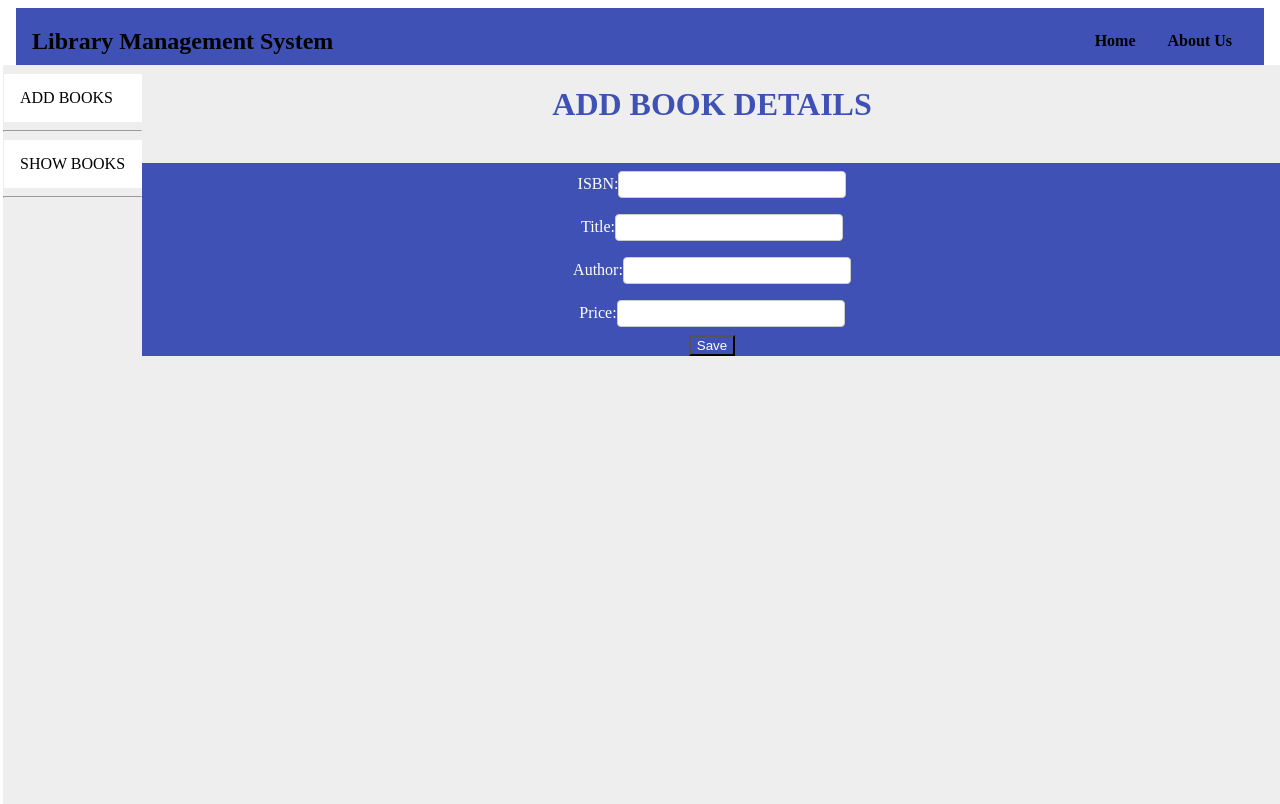
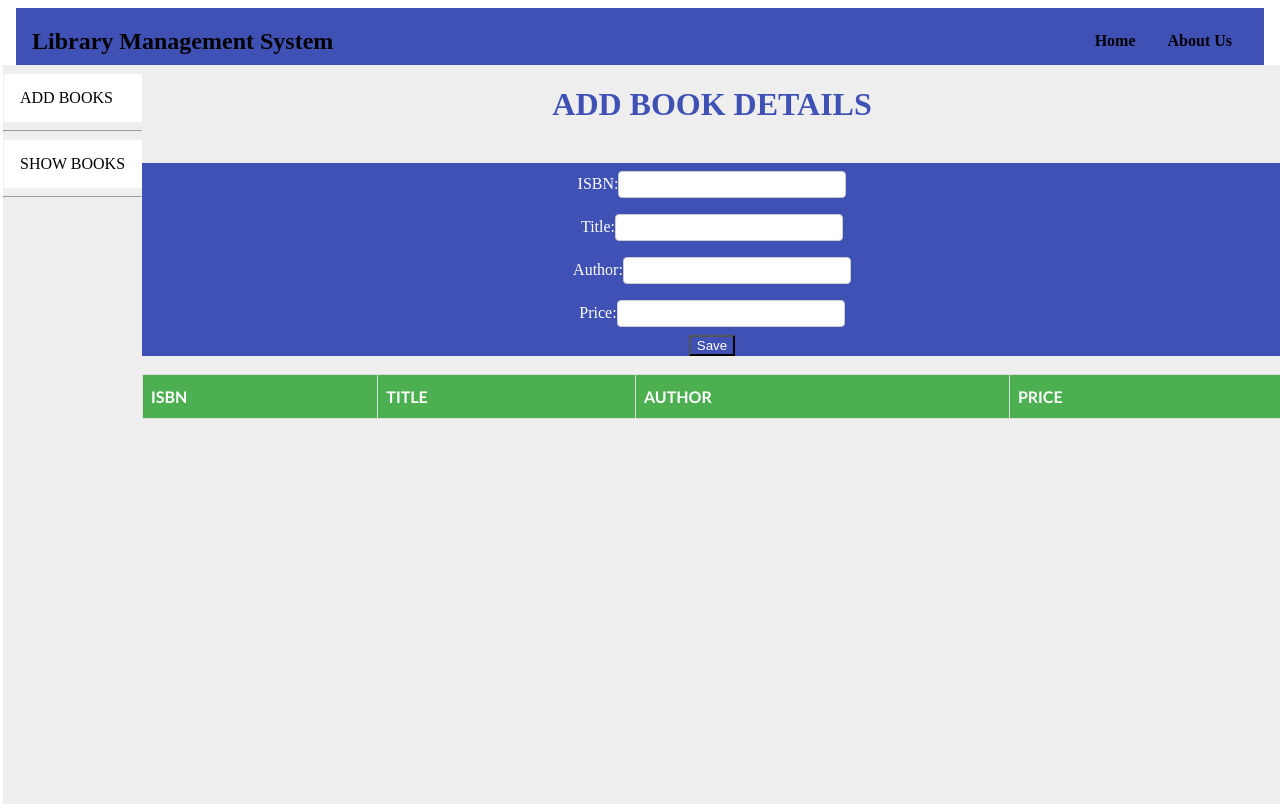
Before and after one commit to AltamashSaqib/LibraryManagementSystem, an Angular app: page /addbook in a window 1280 px wide. Built offline with nearby package versions, Linux system fonts and the light colour scheme.

Commit message:
Initial Commit

```diff
--- a/src/app/addbook/addbook.component.css
+++ b/src/app/addbook/addbook.component.css
@@ -42,3 +42,25 @@
     background-color:  #ff4d6f;
     color: white;
   }
+  .customers {
+    font-family: "Trebuchet MS", Arial, Helvetica, sans-serif;
+    border-collapse: collapse;
+    width: 100%;
+  }
+
+  .customers td, .customers th {
+    border: 1px solid #ddd;
+    padding: 8px;
+  }
+
+  .customers tr:nth-child(even){background-color: #f2f2f2;}
+
+  .customers tr:hover {background-color: #ddd;}
+
+  .customers th {
+    padding-top: 12px;
+    padding-bottom: 12px;
+    text-align: left;
+    background-color: #4CAF50;
+    color: white;
+  }
--- a/src/app/addbook/addbook.component.html
+++ b/src/app/addbook/addbook.component.html
@@ -29,4 +29,21 @@ Price: <input type="text" ng-model="price"><br><br>
         </div>
         <button class="tabbutton1">Save</button>
     </form>
-</div>
+</div><br>
+
+<table class="customers">
+    <tr>
+        <th>ISBN</th>
+            <th>TITLE</th>
+                <th>AUTHOR</th>
+                    <th>PRICE</th>
+    </tr>
+    <!-- BIND ARRAY TO TABLE -->
+    <tr *ngFor="let val of addBook; let i = index">
+
+          <td>{{ val.isbn}}</td>
+          <td>{{ val.title}}</td>
+          <td>{{ val.author}}</td>
+          <td>{{ val.price}}</td>
+    </tr>
+</table>
--- a/src/app/addbook/addbook.component.ts
+++ b/src/app/addbook/addbook.component.ts
@@ -10,7 +10,7 @@ export class AddbookComponent implements OnInit {
 
   dynamicForm: FormGroup;
   submitted = false;
-  items: FormArray;
+  addBook = [];
 
   constructor(private formBuilder: FormBuilder) { }
 
@@ -26,9 +26,8 @@ export class AddbookComponent implements OnInit {
 
   onSubmit() {
     this.submitted = true;
-
-    this.items.push(this.dynamicForm.value);
+    this.addBook.push(this.dynamicForm.value);
     // display form values on success
-    alert('SUCCESS!! :-)\n\n' + JSON.stringify(this.items.value, null, 4));
+    alert('SUCCESS!! :-)\n\n' + JSON.stringify(this.addBook));
 }
 }
--- a/src/app/showbook/showbook.component.ts
+++ b/src/app/showbook/showbook.component.ts
@@ -1,4 +1,5 @@
 import { Component, OnInit } from '@angular/core';
+
 
 @Component({
   selector: 'app-showbook',
```
